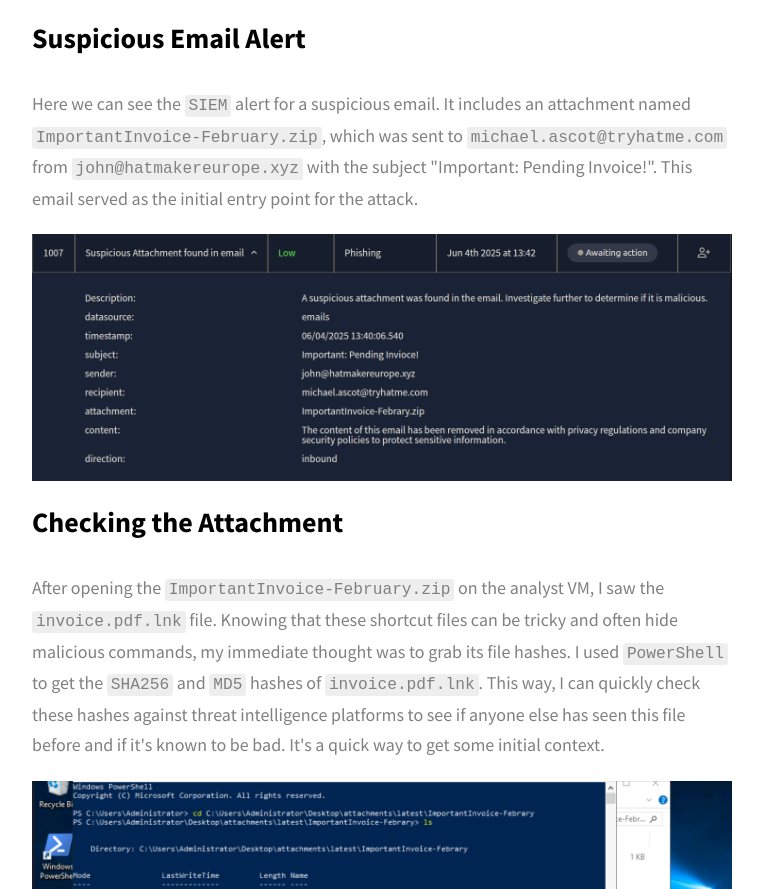
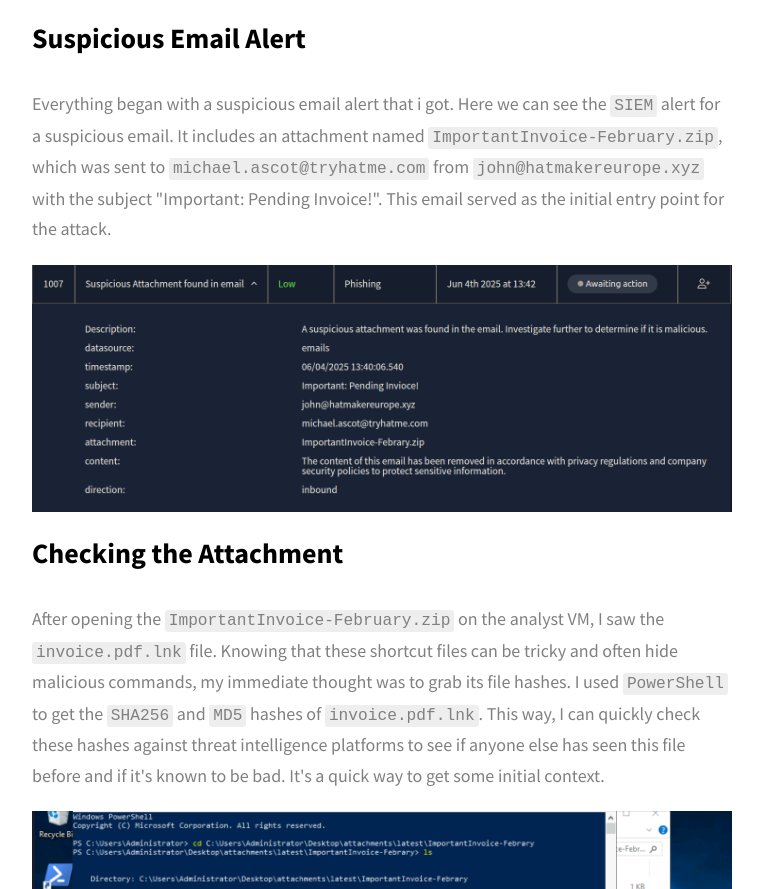
Before and after one commit to hanyeti/hanyeti.github.io, a website: page phishing-unfolding.html in a window 1280 px wide. Shown: the part 1820-2709 px from the top of the page, without its empty margins (258-1021 px from the left). Drawn offline with Linux system fonts and the light colour scheme.

Commit message:
Update phishing-unfolding.html

```diff
--- a/phishing-unfolding.html
+++ b/phishing-unfolding.html
@@ -167,7 +167,7 @@ Cyber Kill Chain , Incident Response, Threat Hunting, Alert Triage, SIEM (Splunk
 Regulatory Compliance Awareness, Documentation                                            </p>
               <h3 class="project-details__content-title">Suspicious Email Alert</h3>
               <p class="project-details__desc-para">
-Here we can see the <code>SIEM</code> alert for a suspicious email. It includes an attachment named <code>ImportantInvoice-February.zip</code>, which was sent to <code>michael.ascot@tryhatme.com</code> from <code>john@hatmakereurope.xyz</code> with the subject "Important: Pending Invoice!". This email served as the initial entry point for the attack.              </p>
+Everything began with a suspicious email alert that i got. Here we can see the <code>SIEM</code> alert for a suspicious email. It includes an attachment named <code>ImportantInvoice-February.zip</code>, which was sent to <code>michael.ascot@tryhatme.com</code> from <code>john@hatmakereurope.xyz</code> with the subject "Important: Pending Invoice!". This email served as the initial entry point for the attack.              </p>
               <div class="project-details__img-cont">
                 <img
                   src="./assets/SocSim2/1-email.png"
```
